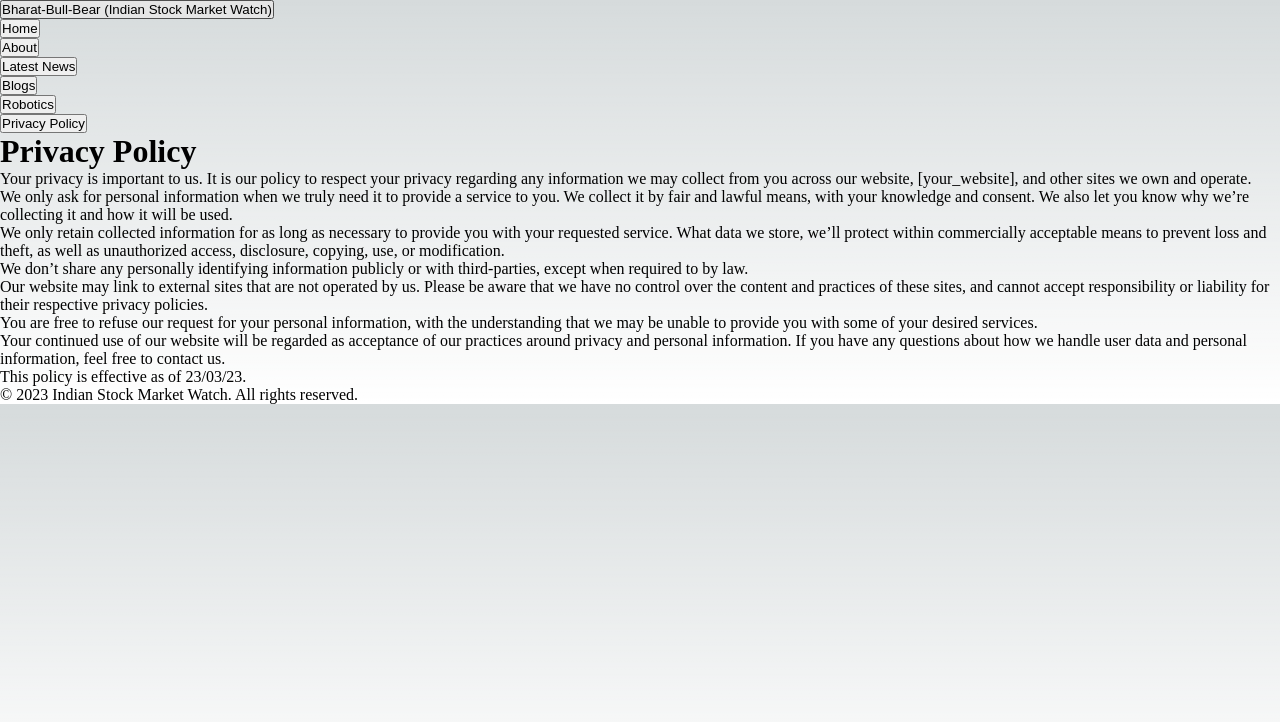
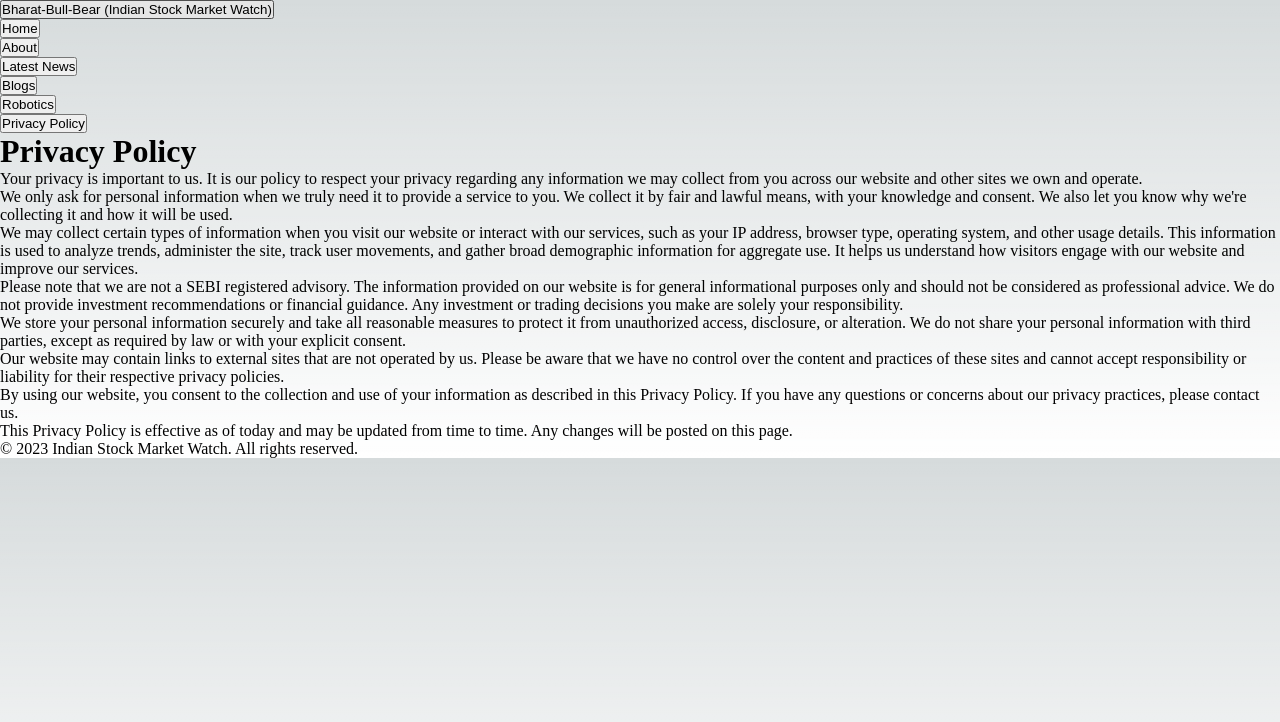
Before and after one commit to sudheer313/Indian-Stock-Markett-Watch, a Next.js app: page /PrivacyPolicy in a window 1280 px wide. Shown: the top 722 px of the page. Built offline with nearby package versions, Linux system fonts and the light colour scheme.

Commit message:
update privacy statement in pages/Privacy policy

```diff
--- a/pages/PrivacyPolicy.js
+++ b/pages/PrivacyPolicy.js
@@ -8,49 +8,56 @@
       <p className="mb-4">
         Your privacy is important to us. It is our policy to respect your
         privacy regarding any information we may collect from you across our
-        website, [your_website], and other sites we own and operate.
+        website and other sites we own and operate.
       </p>
 
       <p className="mb-4">
         We only ask for personal information when we truly need it to provide a
         service to you. We collect it by fair and lawful means, with your
-        knowledge and consent. We also let you know why we’re collecting it and
+        knowledge and consent. We also let you know why we're collecting it and
         how it will be used.
       </p>
 
       <p className="mb-4">
-        We only retain collected information for as long as necessary to provide
-        you with your requested service. What data we store, we’ll protect
-        within commercially acceptable means to prevent loss and theft, as well
-        as unauthorized access, disclosure, copying, use, or modification.
+        We may collect certain types of information when you visit our website
+        or interact with our services, such as your IP address, browser type,
+        operating system, and other usage details. This information is used to
+        analyze trends, administer the site, track user movements, and gather
+        broad demographic information for aggregate use. It helps us understand
+        how visitors engage with our website and improve our services.
+      </p>
+      <p className="mb-4">
+        Please note that we are not a SEBI registered advisory. The information
+        provided on our website is for general informational purposes only and
+        should not be considered as professional advice. We do not provide
+        investment recommendations or financial guidance. Any investment or
+        trading decisions you make are solely your responsibility.
       </p>
 
       <p className="mb-4">
-        We don’t share any personally identifying information publicly or with
-        third-parties, except when required to by law.
+        We store your personal information securely and take all reasonable
+        measures to protect it from unauthorized access, disclosure, or
+        alteration. We do not share your personal information with third
+        parties, except as required by law or with your explicit consent.
       </p>
 
       <p className="mb-4">
-        Our website may link to external sites that are not operated by us.
-        Please be aware that we have no control over the content and practices
-        of these sites, and cannot accept responsibility or liability for their
-        respective privacy policies.
+        Our website may contain links to external sites that are not operated by
+        us. Please be aware that we have no control over the content and
+        practices of these sites and cannot accept responsibility or liability
+        for their respective privacy policies.
       </p>
 
       <p className="mb-4">
-        You are free to refuse our request for your personal information, with
-        the understanding that we may be unable to provide you with some of your
-        desired services.
+        By using our website, you consent to the collection and use of your
+        information as described in this Privacy Policy. If you have any
+        questions or concerns about our privacy practices, please contact us.
       </p>
 
       <p className="mb-4">
-        Your continued use of our website will be regarded as acceptance of our
-        practices around privacy and personal information. If you have any
-        questions about how we handle user data and personal information, feel
-        free to contact us.
+        This Privacy Policy is effective as of today and may be updated from
+        time to time. Any changes will be posted on this page.
       </p>
-
-      <p className="mb-4">This policy is effective as of 23/03/23.</p>
     </div>
   );
 };
```
